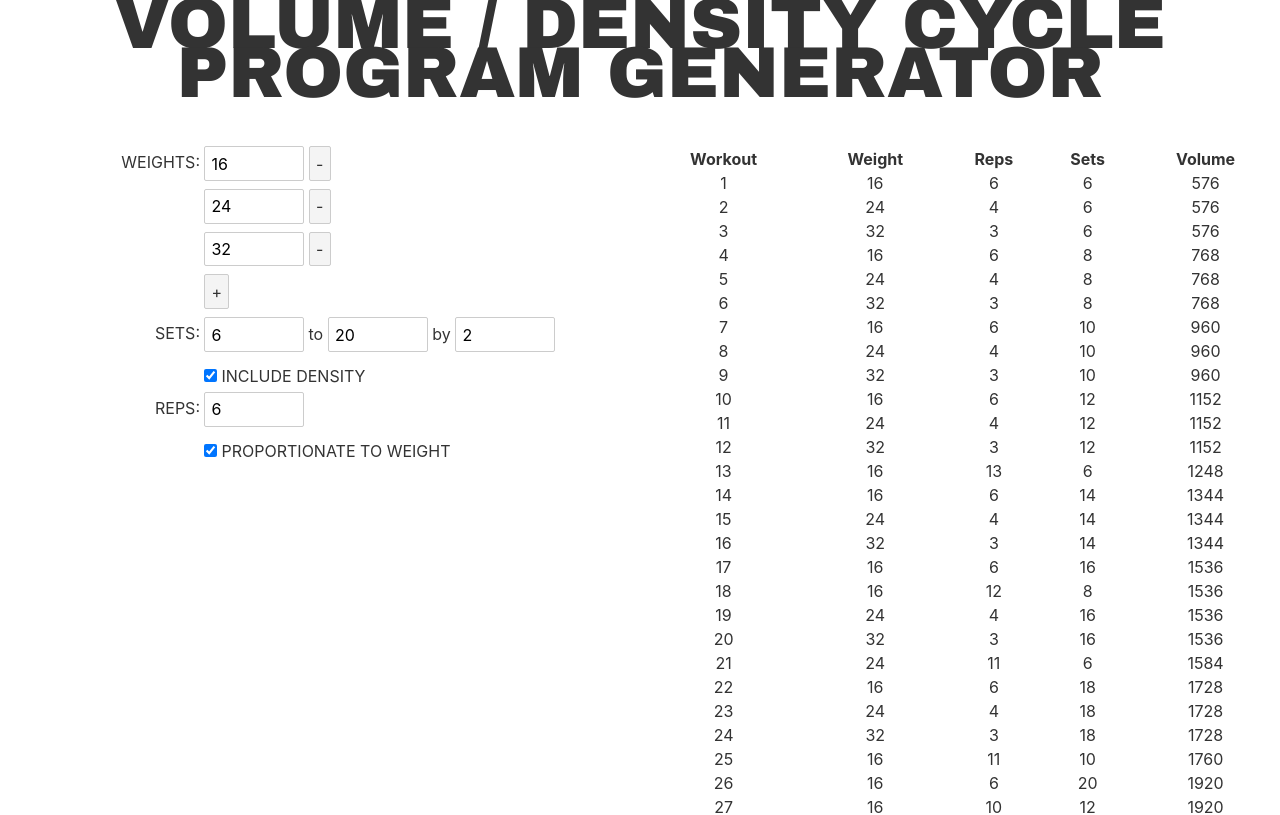
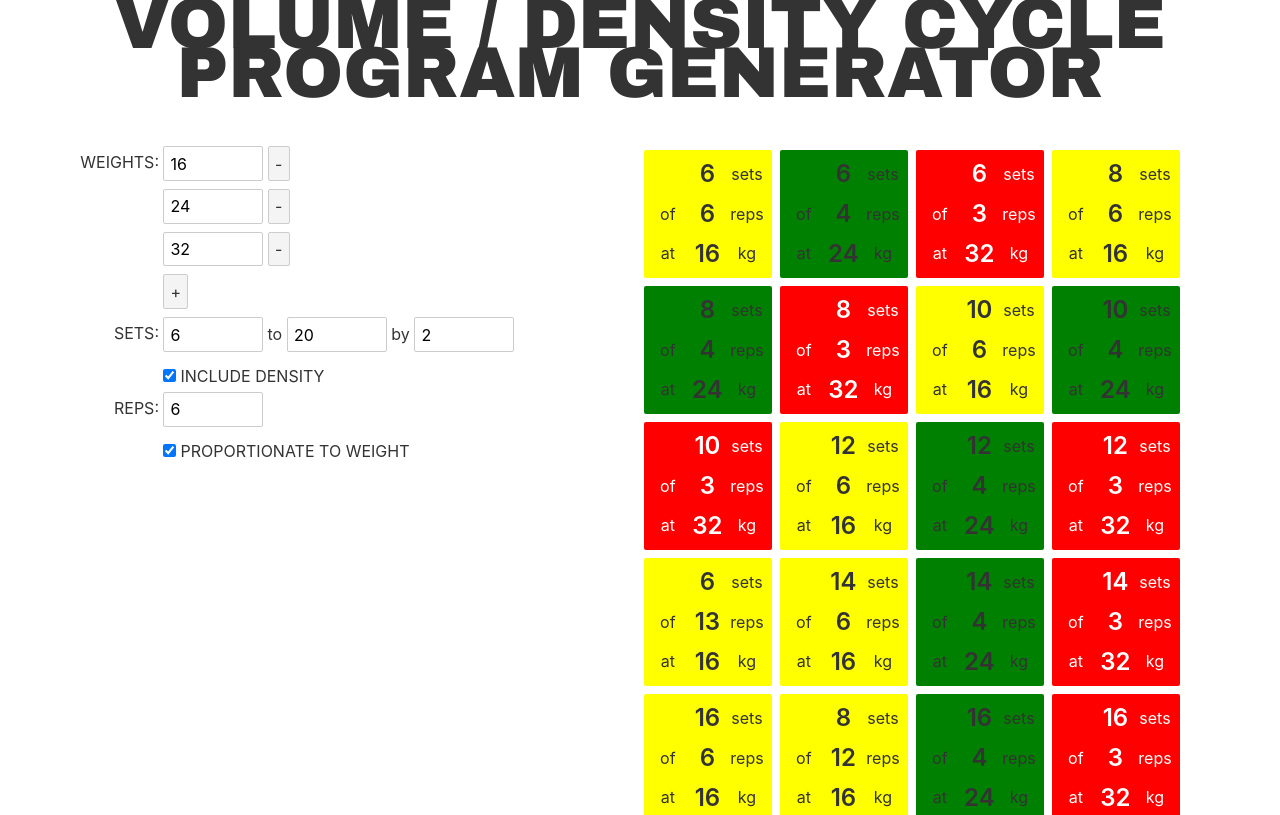
Before and after one commit to emh/volumecycles, a Svelte app: page / in a window 1280 px wide. Shown: the top 815 px of the page. Built offline with nearby package versions, Linux system fonts and the light colour scheme.

Commit message:
updated workout layout to use cards

```diff
--- a/src/App.svelte
+++ b/src/App.svelte
@@ -32,11 +32,16 @@
 
 <style>
 	#container {
-		display: flex;
+		display: grid;
+		grid-template-columns: 50% 50%;
 	}
 
-	.builder, .workouts {
-		flex: 1;
+	.builder {
+		grid-column: 1;
+	}
+
+	.workouts {
+		grid-column: 2;
 	}
 
 	h1 {
--- a/src/Builder.svelte
+++ b/src/Builder.svelte
@@ -16,16 +16,16 @@
 <style>
     label, .label {
         text-transform: uppercase;
-        width: 200px;
     }
 
     .left {
+        flex: 1;
         text-align: right;
         padding-right: 4px;
     }
 
     .right {
-        flex: 1;
+        flex: 3;
     }
 
     input[type="number"] {
--- a/src/Workouts.svelte
+++ b/src/Workouts.svelte
@@ -46,32 +46,97 @@
 </script>
 
 <style>
-    table {
-        width: 100%;
-        text-align: center;
+    .workouts {
+        display: flex;
+        flex-flow: row wrap;
+    }
+
+    .workout {
+        display: grid;
+        grid-template-columns: 33% 33% 33%;
+        grid-template-rows: 33% 33% 33%;
+
+        border: solid 4px transparent;
+        border-radius: 2px;
+        width: 120px;
+        height: 120px;
+        margin: 4px;
+    }
+
+    .workout div {
+        display: grid;
+        justify-items: center;
+        align-items: center;
+    }
+
+    .value {
+        font-weight: 600;
+        font-size: 1.5em;
+    }
+
+    .w8kg, .w10kg {
+        background-color: pink;
+    }
+
+    .w12kg, .w14kg {
+        background-color: blue;
+        color: white;
+    }
+
+    .w16kg, .w18kg {
+        background-color: yellow;
+    }
+
+    .w20kg, .w22kg {
+        background-color: purple;
+        color: white;
+    }
+
+    .w24kg, .w26kg {
+        background-color: green;
+    }
+
+    .w28kg, .w30kg {
+        background-color: orange;
+    }
+
+    .w32kg, .w34kg {
+        background-color: red;
+        color: white;
+    }
+
+    .w36kg, .w38kg {
+        background-color: black;
+        color: white;
+    }
+
+    .w40kg, .w42kg {
+        background-color: white;
+    }
+
+    .w44kg, .w46kg {
+        background-color: silver;
+    }
+
+    .w48kg, .w50kg {
+        background-color: gold;
+    }
+
+    .w10kg, .w14kg, .w18kg, .w22kg, .w26kg, .w30kg, .w34kg, .w38kg, .w42kg, .w46kg, .w50kg {
+        border: solid 4px black;
+    }
+
+    .w38kg {
+        border: solid 4px white;
     }
 </style>
 
-<table>
-    <thead>
-        <tr>
-            <th>Workout</th>
-            <th>Weight</th>
-            <th>Reps</th>
-            <th>Sets</th>
-            <th>Volume</th>
-        </tr>
-    </thead>
-
-    <tbody>
-        {#each workouts as workout, index}
-            <tr>
-                <td>{index + 1}</td>
-                <td>{workout.weight}</td>
-                <td>{workout.reps}</td>
-                <td>{workout.sets}</td>
-                <td>{workout.volume}</td>
-            </tr>
-        {/each}
-    </tbody>
-</table>
+<div class="workouts">
+    {#each workouts as workout, index}
+        <div class="workout w{workout.weight}kg">
+            <div></div><div class="value">{workout.sets}</div><div>sets</div>
+            <div>of</div><div class="value">{workout.reps}</div><div>reps</div>
+            <div>at</div><div class="value">{workout.weight}</div><div>kg</div>
+        </div>
+    {/each}
+</div>
```
